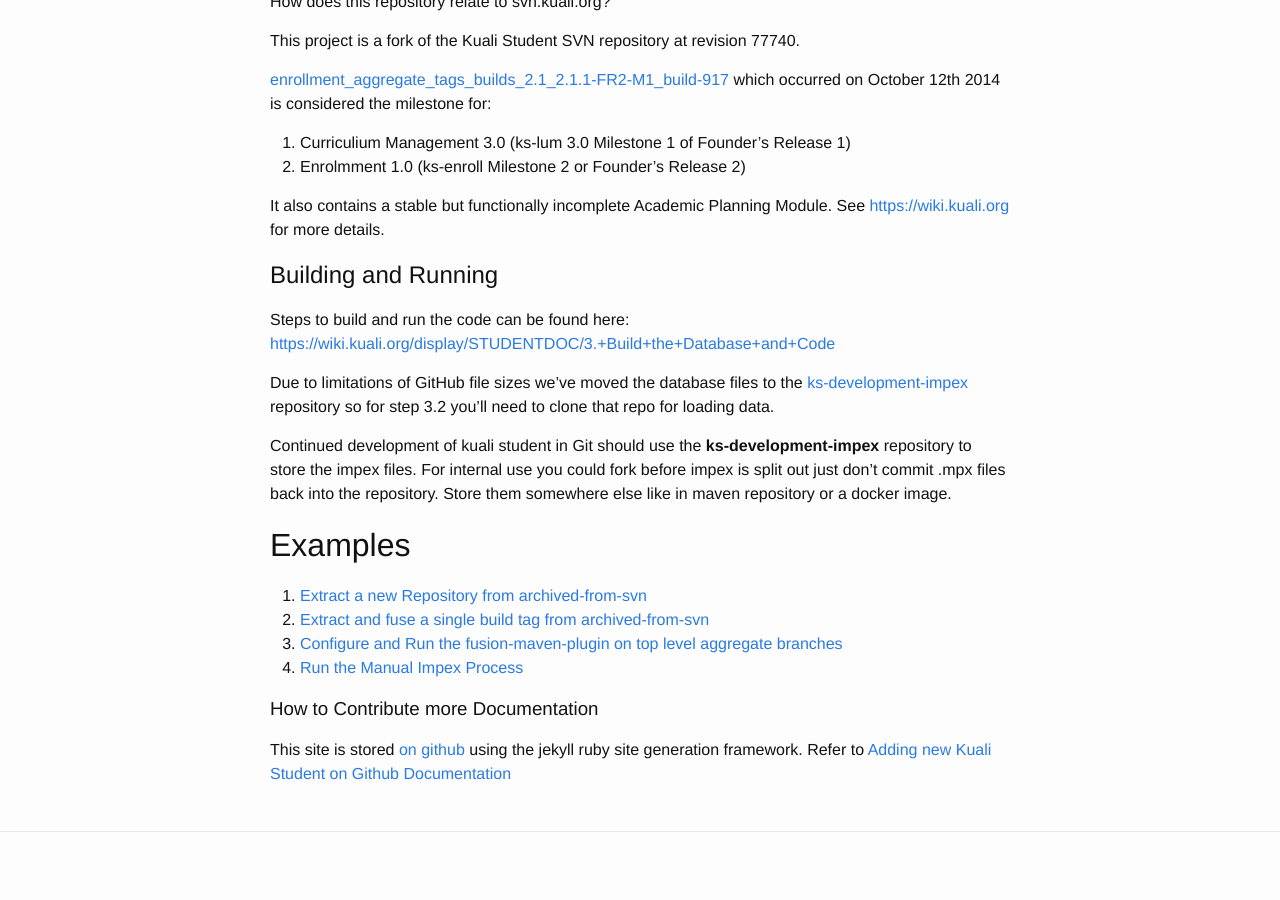
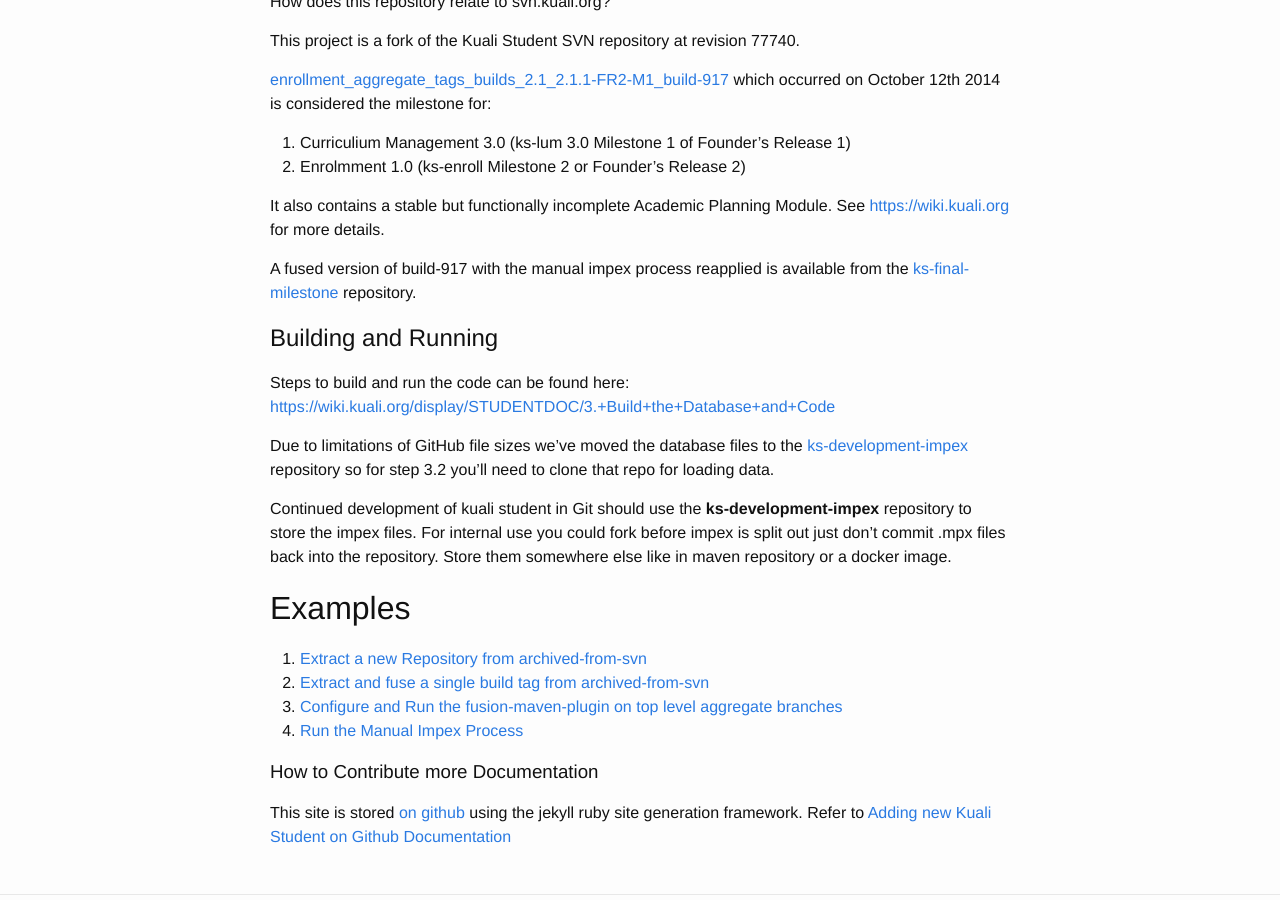
Before and after one commit to kuali-student/kuali-student.github.io, a Jekyll site: the page built from index.md, in a window 1280 px wide and 900 px high, scrolled down 747 px. Built offline with Jekyll 4.4.1, drawn with Linux system fonts in a browser that asks for light colours.

Commit message:
Add a reference to build 917 from the index page.

```diff
--- a/index.md
+++ b/index.md
@@ -37,6 +37,9 @@
 
 It also contains a stable but functionally incomplete Academic Planning Module.  See [https://wiki.kuali.org](https://wiki.kuali.org) for more details.
 
+A fused version of build-917 with the manual impex process reapplied is available from the [ks-final-milestone](https://github.com/kuali-student/ks-final-milestone) repository.
+
+
 ## Building and Running
 
 Steps to build and run the code can be found here: [https://wiki.kuali.org/display/STUDENTDOC/3.+Build+the+Database+and+Code](https://wiki.kuali.org/display/STUDENTDOC/3.+Build+the+Database+and+Code)
```
